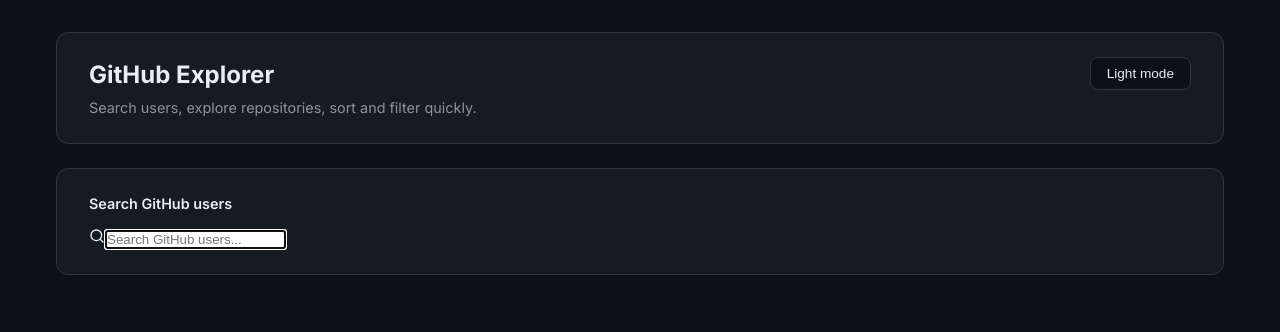
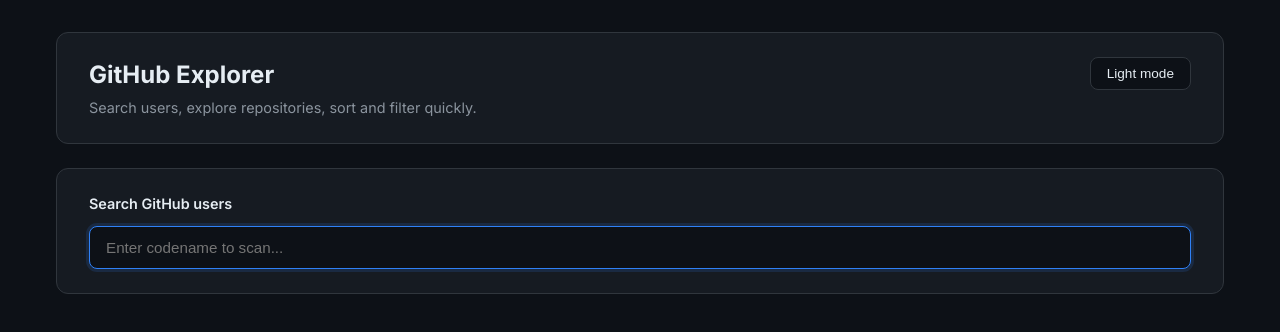
Before and after one commit to Neha-Sharmaaa/GitHub_Explorer, a React (Vite) app: page / in a window 1280 px wide. Shown: the top 332 px of the page. Built offline with nearby package versions, Linux system fonts and the light colour scheme.

Commit message:
refactor: simplify SearchBar UI by removing icons and updating input styling and placeholder text

```diff
--- a/src/components/SearchBar.jsx
+++ b/src/components/SearchBar.jsx
@@ -1,27 +1,18 @@
 import React from 'react';
-import { Search, X } from 'lucide-react';
 
 const SearchBar = ({ query, setQuery, autoFocus }) => {
   return (
-    <div className="search-container">
-      <div className="search-wrapper">
-        <Search className="search-icon-fixed" size={16} />
+    <div className="search-input-wrapper">
       <input
         type="text"
-          className="search-input"
-          placeholder="Search GitHub users..."
+        className="search-field"
+        placeholder="Enter codename to scan..."
         value={query}
         onChange={(e) => setQuery(e.target.value)}
         autoComplete="off"
         spellCheck="false"
         autoFocus={autoFocus}
       />
-        {query && (
-          <button className="clear-btn" onClick={() => setQuery('')}>
-            <X size={14} />
-          </button>
-        )}
-      </div>
     </div>
   );
 };
```
Lines whose indentation alone changed are shown as unchanged.
